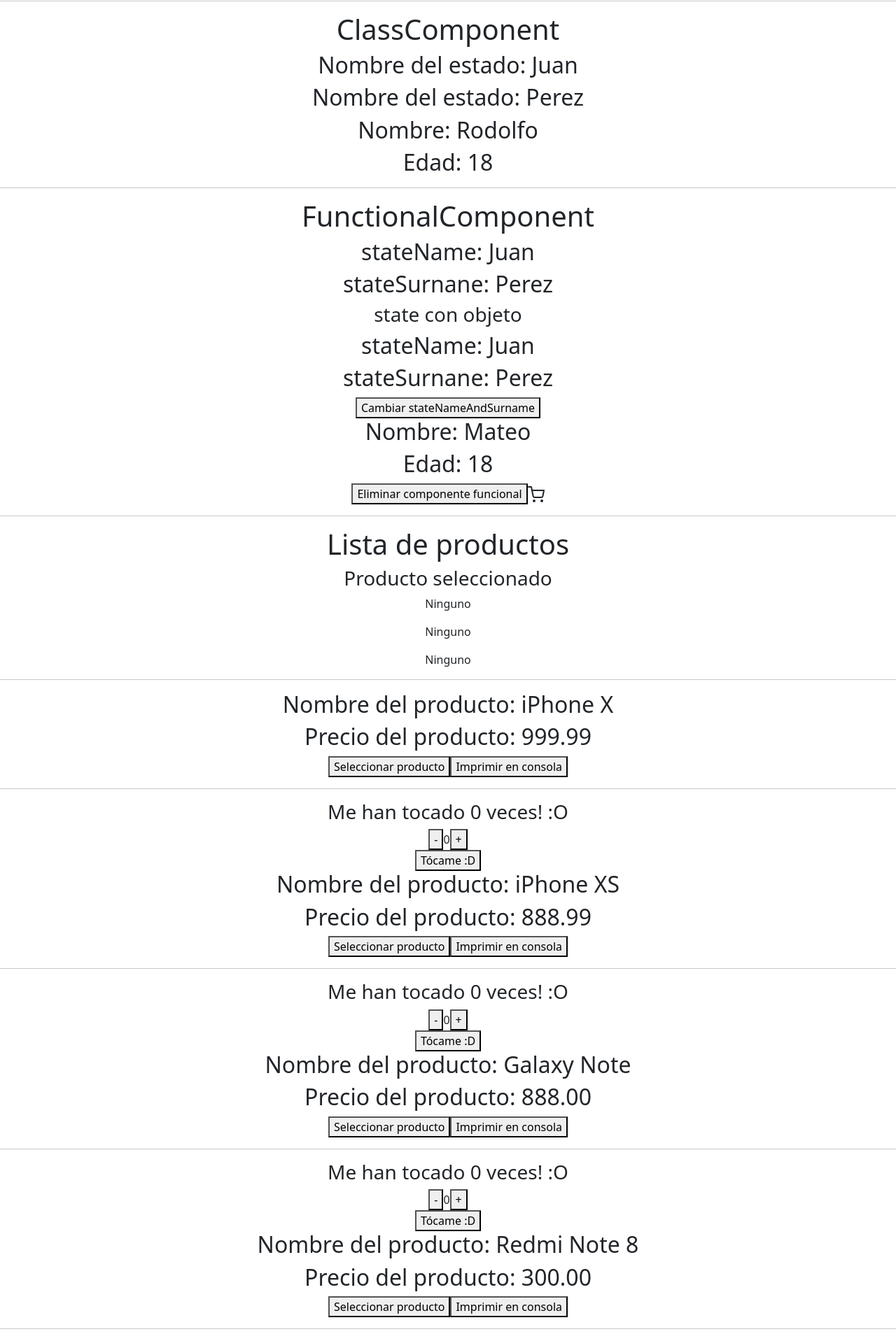
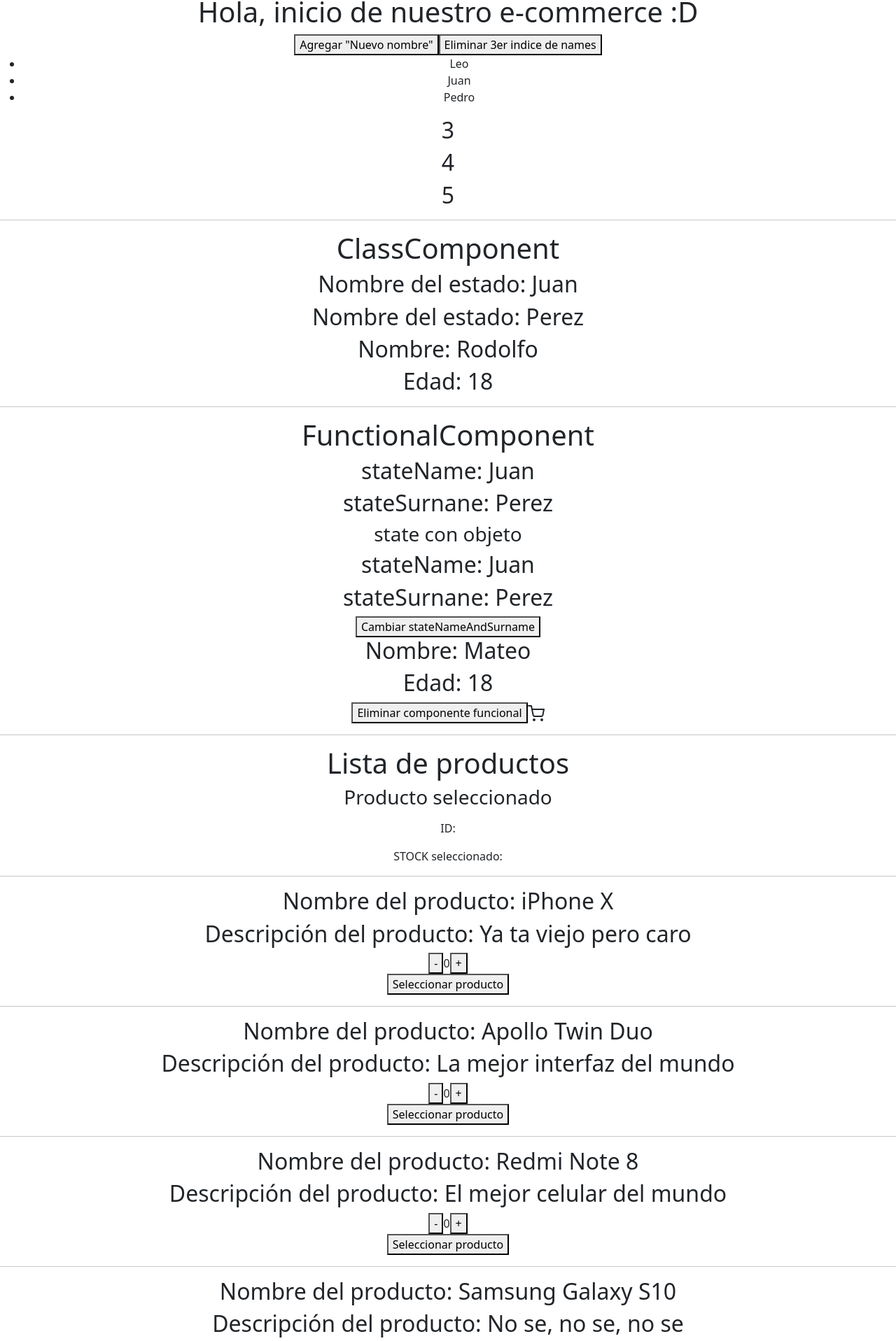
Before and after one commit to Irnias/e-commerce-31110, a React (Create React App) app: page / in a window 1280 px wide. Shown: the part 119-2036 px from the top of the page at 70% size. Built offline with nearby package versions, Linux system fonts and the light colour scheme.

Commit message:
Class 06 - Async - Promises - Map

```diff
--- a/src/App.js
+++ b/src/App.js
@@ -1,7 +1,8 @@
 import "bootstrap/dist/css/bootstrap.min.css";
-import { useState } from "react";
+import { useEffect, useState } from "react";
 import "./App.css";
 import { ClassComponent } from "./components/class-component/ClassComponent";
+import { productsAPI, task } from "./helpers/promises";
 import ComponentChildren from "./components/component-children/ComponentChildren";
 import FunctionalComponent from "./components/function-component/FunctionalComponent";
 import ItemListContainer from "./components/item-list-container/ItemListContainer";
@@ -12,11 +13,81 @@ const age = 18;
 
 function App() {
   const [showFunctionComponent, setShowFunctionComponent] = useState(true);
+  const [errorMessage, setErrorMessage] = useState("");
+  const [names, setNames] = useState(["Leo", "Juan", "Pedro"]);
+
+  // useEffect(() => {
+  //   // getTaskResult();
+  //   getProducts();
+  // }, []);
+
+  // const getProducts = async () => {
+  //   try {
+  //     const result = await productsAPI;
+  //     console.log(result);
+  //   } catch (error) {
+  //     console.log({ error });
+  //   } finally {
+  //     console.log("Finalización del consumo de la API productsAPI");
+  //   }
+  // };
+
+  // const getTaskResult = async () => {
+  //   try {
+  //     const result = await task;
+  //     // throw new Error("Error de lógica de negocio");
+  //     console.log(result);
+  //   } catch (error) {
+  //     console.log(error);
+  //   } finally {
+  //     console.log("Promesa con async/await finalizada");
+  //   }
+  // };
+
+  // task
+  //   .then(
+  //     (result) => {
+  //       if (!result?.data?.array[0]?.user?.name) {
+  //         throw new Error("Error de lógica de negocio");
+  //       }
+  //       // Aquí ya no pasaría y no se activaría el console.log
+  //       console.log({ result });
+  //     },
+  //     (error) => {
+  //       console.log({ error });
+  //     }
+  //   )
+  //   .catch((error) => {
+  //     setErrorMessage(error.message);
+  //     console.log("error del catch", error);
+  //   })
+  //   .finally(() => {
+  //     console.log("Promesa con then y catch finalizada");
+  //   });
+
+  const addNewName = () => setNames([...names, "Nuevo nombre"]);
+
+  const delete3rdName = () =>
+    setNames(names.filter((name, index) => index !== 2));
 
   return (
     <div className="App">
       <NavBar />
+      <h1>Error: {errorMessage}</h1>
       <h1>Hola, inicio de nuestro e-commerce :D</h1>
+      <button onClick={addNewName}>Agregar "Nuevo nombre"</button>
+      <button onClick={delete3rdName}>Eliminar 3er indice de names</button>
+      <ul>
+        {names.map((name, index) => (
+          <li key={`${name}${index}${new Date()}`}>{name}</li>
+        ))}
+      </ul>
+      {[1, 2, 3, 4, 5].map((number) => {
+        if (number > 2) {
+          return <h2 key={number}>{number}</h2>;
+        }
+        return null;
+      })}
       <hr />
       <ClassComponent age={age} name="Rodolfo" />
       <hr />
--- a/src/components/item-counter/ItemCounter.js
+++ b/src/components/item-counter/ItemCounter.js
@@ -1,9 +1,11 @@
-import React, { useState } from "react";
+import React, { useEffect, useState } from "react";
 
-const ItemCounter = ({ stock }) => {
+const ItemCounter = ({ stock, setSotckSelected }) => {
   const [counter, setCounter] = useState(0);
-  const [currentTimes, setCurrentTimes] = useState(0);
-  const [currentDate, setCurrentDate] = useState("");
+
+  useEffect(() => {
+    setSotckSelected(counter);
+  }, [counter]);
 
   const minusCounter = () => {
     if (counter <= 0) return;
@@ -15,26 +17,13 @@ const ItemCounter = ({ stock }) => {
     setCounter(counter + 1);
   };
 
-  const takeMe = () => {
-    setCurrentTimes(currentTimes + 1);
-    const today = new Date();
-    setCurrentDate(
-      `Hoy es ${today.getFullYear()}-${
-        today.getMonth() + 1
-      }-${today.getDate()}, y son las ${today.getHours()}:${today.getMinutes()}:${today.getSeconds()} en mi país :P`
-    );
-  };
-
   return (
     <>
       <div>
-        <h3>Me han tocado {currentTimes} veces! :O</h3>
-        <h3>{currentDate}</h3>
         <button onClick={minusCounter}>-</button>
         <span>{counter}</span>
         <button onClick={plusCounter}>+</button>
       </div>
-      <button onClick={takeMe}>Tócame :D</button>
     </>
   );
 };
--- a/src/components/item-list-container/ItemListContainer.js
+++ b/src/components/item-list-container/ItemListContainer.js
@@ -1,37 +1,44 @@
-import { useState } from "react";
+import { useEffect, useState } from "react";
+import { productsAPI } from "../../helpers/promises";
 import Item from "../item/Item";
-
-const items = [
-  { id: "1", name: "iPhone X", price: "999.99", createdBy: "Apple" },
-  { id: "2", name: "iPhone XS", price: "888.99", createdBy: "Apple" },
-  { id: "3", name: "Galaxy Note", price: "888.00", createdBy: "Samsung" },
-  { id: "4", name: "Redmi Note 8", price: "300.00", createdBy: "Xiaomi" },
-];
 
 const ItemListContainer = () => {
   const [selectedItem, setSelectedItem] = useState(null);
+  const [products, setProducts] = useState([]);
+  const [loading, setLoading] = useState(true);
 
-  const otherFunction = () => {
-    console.log("otherFunction");
+  useEffect(() => {
+    getProducts();
+  }, []);
+
+  const getProducts = async () => {
+    try {
+      const result = await productsAPI;
+      setProducts(result);
+    } catch (error) {
+      console.log({ error });
+    } finally {
+      setLoading(false);
+      console.log("Finalización del consumo de la API productsAPI");
+    }
   };
+
+  if (loading) {
+    return <h1>Cargando...</h1>;
+  }
 
   return (
     <div>
       <h1>Lista de productos</h1>
       <h3>Producto seleccionado</h3>
-      <p>{selectedItem ? selectedItem.name : "Ninguno"}</p>
-      <p>{selectedItem ? selectedItem.price : "Ninguno"}</p>
-      <p>{selectedItem ? selectedItem.id : "Ninguno"}</p>
+      <p>{selectedItem && selectedItem.name}</p>
+      <p>{selectedItem && selectedItem.description}</p>
+      <p>ID: {selectedItem && selectedItem.id}</p>
+      <p>STOCK seleccionado: {selectedItem && selectedItem.stock}</p>
       <hr />
-      {items.map(({ id, name, price }) => (
-        <Item
-          key={id}
-          id={id}
-          name={name}
-          price={price}
-          setSelectedItem={setSelectedItem}
-          otherFunction={otherFunction}
-        />
+      {/* {products.map(({ id, name, description, stock }) => ( */}
+      {products.map((product) => (
+        <Item key={product.id} {...product} setSelectedItem={setSelectedItem} />
       ))}
     </div>
   );
--- a/src/components/item/Item.js
+++ b/src/components/item/Item.js
@@ -1,17 +1,22 @@
+import { useState } from "react";
 import ItemCounter from "../item-counter/ItemCounter";
 
-const Item = ({ name, price, id, setSelectedItem, otherFunction }) => {
-  const selectItem = () => setSelectedItem({ name, price, id });
+const Item = ({ id, name, description, stock, setSelectedItem }) => {
+  const [sotckSelected, setSotckSelected] = useState(0);
+
+  const selectItem = () =>
+    setSelectedItem({ id, name, description, stock: sotckSelected });
 
   return (
-    <div>
-      <h2>Nombre del producto: {name}</h2>
-      <h2>Precio del producto: {price}</h2>
-      <button onClick={selectItem}>Seleccionar producto</button>
-      <button onClick={otherFunction}>Imprimir en consola</button>
+    <>
+      <div>
+        <h2>Nombre del producto: {name}</h2>
+        <h2>Descripción del producto: {description}</h2>
+        <ItemCounter stock={stock} setSotckSelected={setSotckSelected} />
+        <button onClick={selectItem}>Seleccionar producto</button>
+      </div>
       <hr />
-      <ItemCounter stock={10} />
-    </div>
+    </>
   );
 };
 
--- /dev/null
+++ b/src/data/products.js
@@ -0,0 +1,26 @@
+export const products = [
+  {
+    id: "1",
+    name: "iPhone X",
+    description: "Ya ta viejo pero caro",
+    stock: 10,
+  },
+  {
+    id: "2",
+    name: "Apollo Twin Duo",
+    description: "La mejor interfaz del mundo",
+    stock: 20,
+  },
+  {
+    id: "3",
+    name: "Redmi Note 8",
+    description: "El mejor celular del mundo",
+    stock: 200,
+  },
+  {
+    id: "4",
+    name: "Samsung Galaxy S10",
+    description: "No se, no se, no se",
+    stock: 15,
+  },
+];
--- /dev/null
+++ b/src/helpers/promises.js
@@ -0,0 +1,13 @@
+import { products } from "../data/products";
+
+export const task = new Promise((resolve, reject) => {
+  resolve(true);
+  // reject("Message Error from Reject");
+});
+
+export const productsAPI = new Promise((resolve, reject) => {
+  setTimeout(() => {
+    // reject("Message Error from Reject");
+    resolve(products);
+  }, 2000);
+});
```
